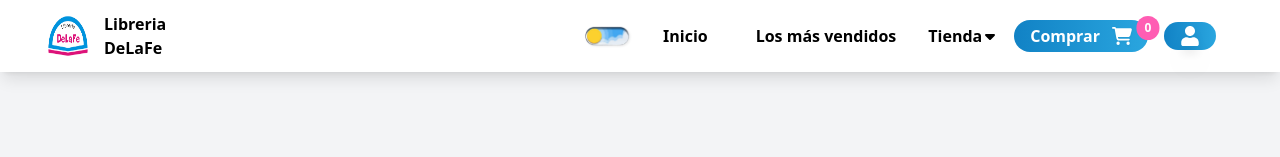
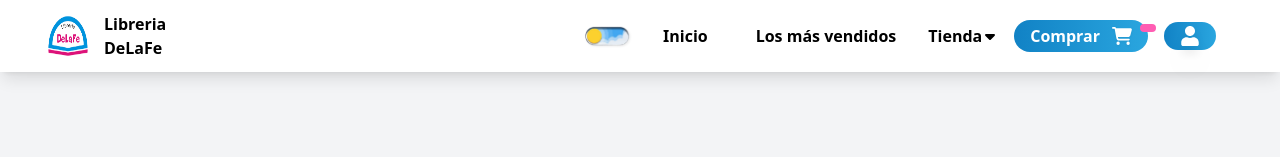
Before and after one commit to pioneer-advanced-it-solutions/libreria, a React (Vite) app: page / in a window 1280 px wide. Shown: the top 157 px of the page. Built offline with nearby package versions, Linux system fonts and the light colour scheme.

Commit message:
add container carrito

```diff
--- a/src/components/Navbar/Navbar.jsx
+++ b/src/components/Navbar/Navbar.jsx
@@ -34,15 +34,17 @@ const DropdownLinks = [
 ];
 
 const Navbar = () => {
-  const [cartCount, setCartCount] = useState(0);
   const [showMobileMenu, setShowMobileMenu] = useState(false);
-  const incrementCartCount = () => {
-    setCartCount(cartCount + 1);
+  const [showCart, setShowCart] = useState(false);
+
+  const toggleCart = () => {
+    setShowCart(!showCart);
   };
 
   const toggleMobileMenu = () => {
     setShowMobileMenu(!showMobileMenu);
   };
+
   return (
     <div className="fixed top-0 left-0 w-full z-50 shadow-lg bg-white dark:bg-gray-900 dark:text-white duration 200">
       <div className="container py-3 sm:py-0">
@@ -98,13 +100,11 @@ const Navbar = () => {
 
             <button
               className="bg-gradient-to-r from-primary to-secondary text-white px-4 py-1 rounded-full flex items-center gap-3 hover:scale-105 duration-300 relative"
-              onClick={incrementCartCount}
+              onClick={toggleCart}
             >
               <span className="hidden sm:block">Comprar</span>
               <FaCartShopping className="text-xl text-white drop-shadow-sm cursor-pointer" />
-              <span className="bg-rgba text-white rounded-full px-2 py-1 text-xs absolute top-2 right-0 transform translate-x-1/2 -translate-y-1/2">
-                {cartCount}
-              </span>
+              <span className="bg-rgba text-white rounded-full px-2 py-1 text-xs absolute top-2 right-0 transform translate-x-1/2 -translate-y-1/2"></span>
             </button>
             <button className="bg-gradient-to-r from-primary to-secondary text-white px-4 py-1 rounded-full flex items-center gap-3 hover:scale-105 duration-300">
               <FaUser className="text-xl text-white drop-shadow-xl cursor-pointer" />
@@ -147,6 +147,9 @@ const Navbar = () => {
           </div>
         )}
       </div>
+      {showCart && (
+        <div className="fixed top-15 right-0 h-[40rem] w-full md:w-2/3 bg-gray-100 text-gray-900 text-white shadow-md rounded-lg p-4 dark:bg-gray-900 dark:text-white border border-primary dark:border-rgba"></div>
+      )}
     </div>
   );
 };
```
